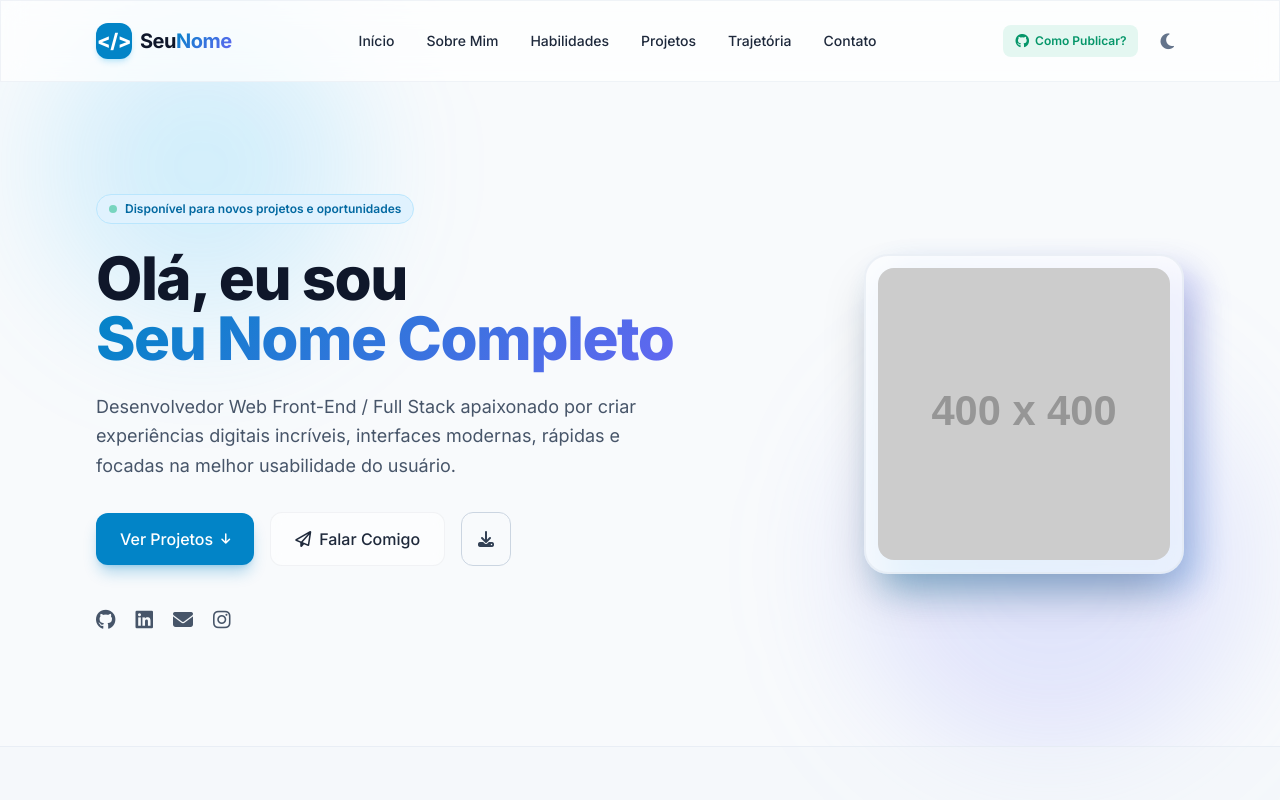
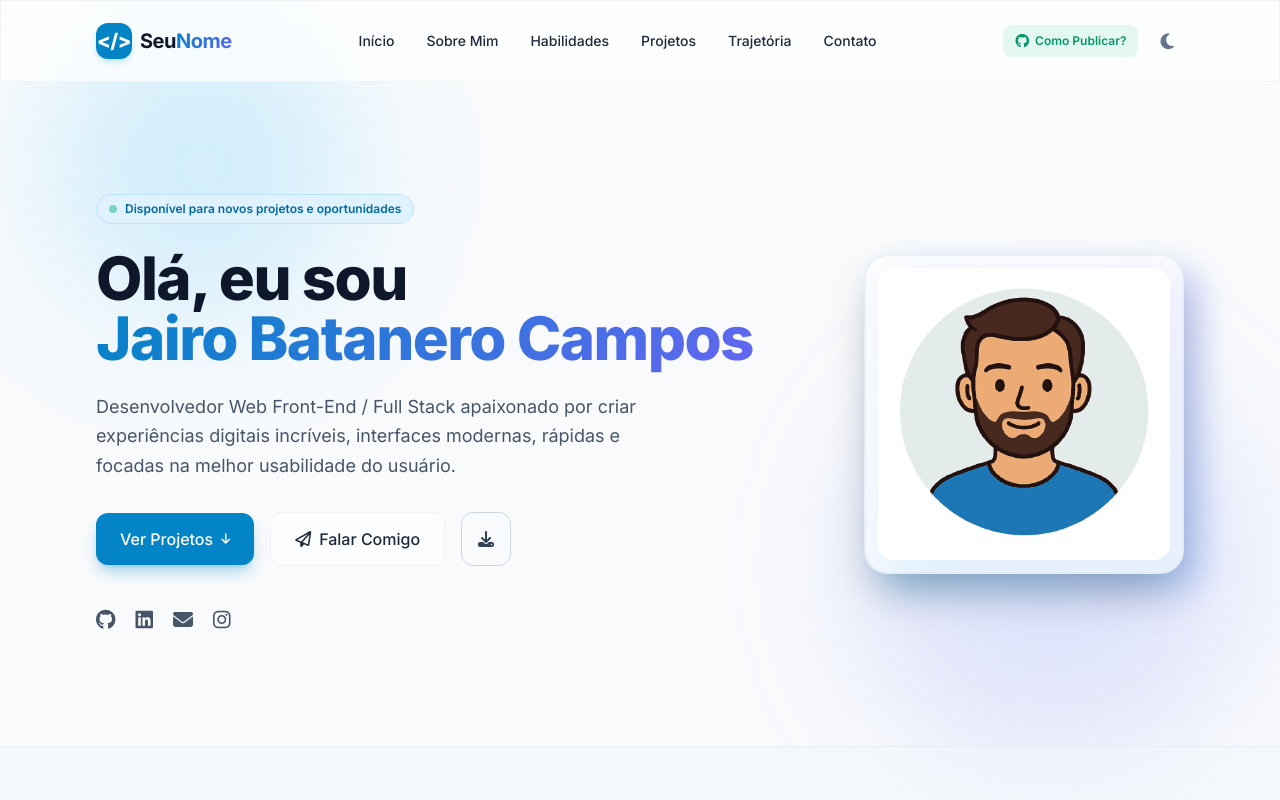
Before and after one commit to jbatanero/site, a plain HTML site: page index.html in a window 1280 px wide. Shown: the top 800 px of the page. Drawn offline with nearby package versions, Linux system fonts and the light colour scheme; placeholder pictures from the web are drawn by us.

Commit message:
Update index.html

```diff
--- a/index.html
+++ b/index.html
@@ -159,7 +159,7 @@
 
                 <h1 class="text-4xl sm:text-5xl lg:text-6xl font-extrabold tracking-tight text-slate-900 dark:text-white leading-tight">
                     Olá, eu sou <br>
-                    <span class="gradient-text">Seu Nome Completo</span>
+                    <span class="gradient-text">Jairo Batanero Campos</span>
                 </h1>
 
                 <p class="text-lg text-slate-600 dark:text-slate-300 max-w-xl mx-auto md:mx-0 font-normal leading-relaxed">
@@ -185,7 +185,7 @@
                 <div class="flex items-center justify-center md:justify-start gap-5 pt-4 text-slate-600 dark:text-slate-400">
                     <a href="https://github.com" target="_blank" class="hover:text-sky-600 dark:hover:text-sky-400 transition text-xl"><i class="fa-brands fa-github"></i></a>
                     <a href="https://linkedin.com" target="_blank" class="hover:text-sky-600 dark:hover:text-sky-400 transition text-xl"><i class="fa-brands fa-linkedin"></i></a>
-                    <a href="mailto:seu-email@exemplo.com" class="hover:text-sky-600 dark:hover:text-sky-400 transition text-xl"><i class="fa-solid fa-envelope"></i></a>
+                    <a href="mailto:jairo.comp@live.com" class="hover:text-sky-600 dark:hover:text-sky-400 transition text-xl"><i class="fa-solid fa-envelope"></i></a>
                     <a href="https://instagram.com" target="_blank" class="hover:text-sky-600 dark:hover:text-sky-400 transition text-xl"><i class="fa-brands fa-instagram"></i></a>
                 </div>
             </div>
@@ -193,7 +193,7 @@
             <!-- Avatar / Foto de Perfil -->
             <div class="relative flex-shrink-0">
                 <div class="w-64 h-64 sm:w-80 sm:h-80 rounded-3xl overflow-hidden glass p-3 border-2 border-slate-200/60 dark:border-slate-700/60 shadow-2xl relative z-10">
-                    <img id="profile-img" src="https://placehold.co/400x400/0284c7/white?text=Sua+Foto" alt="Foto de Perfil" class="w-full h-full object-cover rounded-2xl">
+                    <img id="profile-img" src="https://jbatanero.github.io/site/images/img_foto.png" alt="Foto de Perfil" class="w-full h-full object-cover rounded-2xl">
                 </div>
                 <!-- Efeito Decorativo atrás da Imagem -->
                 <div class="absolute -bottom-4 -right-4 w-full h-full rounded-3xl bg-gradient-to-tr from-sky-500 to-indigo-500 -z-0 opacity-30 blur-lg"></div>
```
